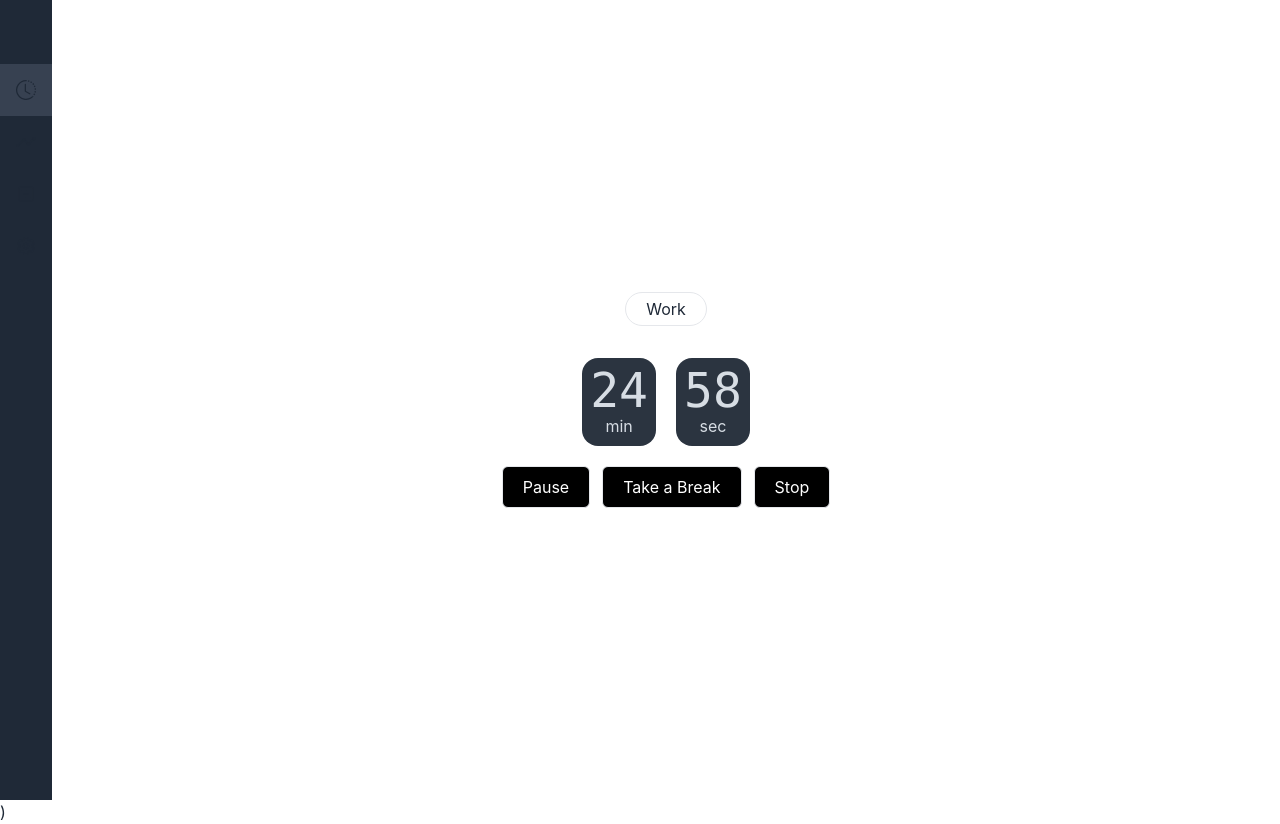
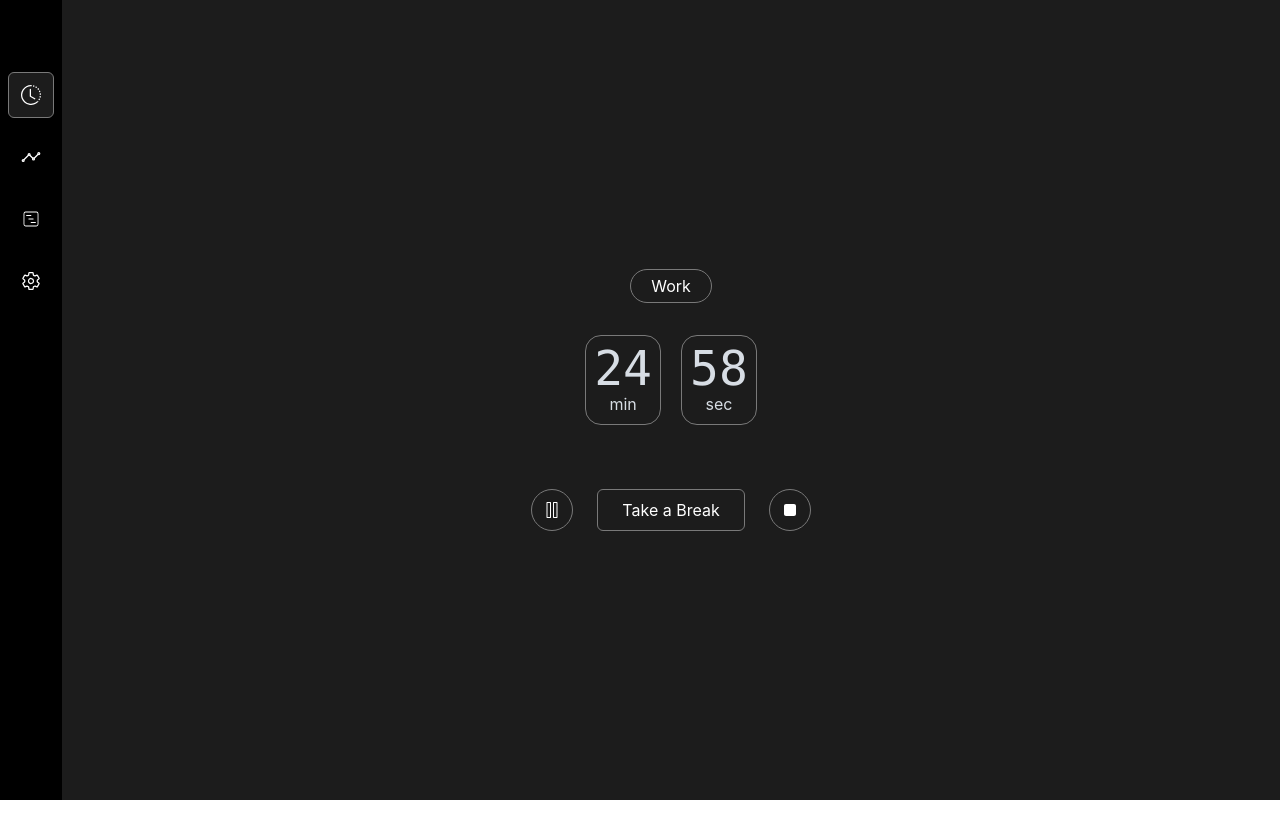
Before and after one commit to muthhukumar/pomomk, a React (Vite) app: page /pomo in a window 1280 px wide. Both pictures are taken after a click on the button "Start". After the commit the page ends 800 px from the top, so only its background shows below. Built offline with nearby package versions, Linux system fonts and the light colour scheme.

Commit message:
improved ui

```diff
--- a/index.html
+++ b/index.html
@@ -1,4 +1,4 @@
-<!doctype html>
+<!DOCTYPE html>
 <html lang="en">
   <head>
     <meta charset="UTF-8" />
@@ -7,7 +7,7 @@
     <title>pomomk</title>
   </head>
 
-  <body>
+  <body class="bg-matt-black">
     <div id="root"></div>
     <script type="module" src="/src/main.tsx"></script>
   </body>
--- a/src/components/Button.tsx
+++ b/src/components/Button.tsx
@@ -7,7 +7,7 @@ export default function Button({ className, ...props }: ButtonProps) {
   return (
     <button
       className={twMerge(
-        "border px-5 py-2 rounded-md bg-black text-white",
+        "px-6 py-2 rounded-md bg-matt-black border border-smoke text-white",
         className
       )}
       {...props}
--- a/src/components/Clock.tsx
+++ b/src/components/Clock.tsx
@@ -13,7 +13,7 @@ export default function Clock({
     <>
       <div className="grid grid-flow-col gap-5 text-center auto-cols-max">
         {Boolean(days) && (
-          <div className="flex flex-col p-2 bg-neutral rounded-box text-neutral-content">
+          <div className="flex flex-col p-2 rounded-box text-neutral-content bg-matt-black border-smoke border">
             <span className="countdown font-mono text-5xl">
               {/* @ts-ignore */}
               <span style={{ "--value": days ?? 0 }}></span>
@@ -22,7 +22,7 @@ export default function Clock({
           </div>
         )}
         {Boolean(hours) && (
-          <div className="flex flex-col p-2 bg-neutral rounded-box text-neutral-content">
+          <div className="flex flex-col p-2 rounded-box text-neutral-content bg-matt-black border-smoke border">
             <span className="countdown font-mono text-5xl">
               {/* @ts-ignore */}
               <span style={{ "--value": hours ?? 0 }}></span>
@@ -30,16 +30,16 @@ export default function Clock({
             hours
           </div>
         )}
-        <div className="flex flex-col p-2 bg-neutral rounded-box text-neutral-content">
+        <div className="flex flex-col p-2 rounded-box text-neutral-content bg-matt-black border-smoke border">
           <span className="countdown font-mono text-5xl">
-              {/* @ts-ignore */}
+            {/* @ts-ignore */}
             <span style={{ "--value": min }}></span>
           </span>
           min
         </div>
-        <div className="flex flex-col p-2 bg-neutral rounded-box text-neutral-content">
+        <div className="flex flex-col p-2 bg-matt-black border-smoke border rounded-box text-neutral-content">
           <span className="countdown font-mono text-5xl">
-              {/* @ts-ignore */}
+            {/* @ts-ignore */}
             <span style={{ "--value": sec }}></span>
           </span>
           sec
--- /dev/null
+++ b/src/components/IconButton.tsx
@@ -0,0 +1,29 @@
+import * as React from "react";
+import { IconType } from "react-icons/lib";
+import { twMerge } from "tailwind-merge";
+
+interface IconButtonProps extends React.ComponentProps<"button"> {
+  icon: IconType;
+  size?: number;
+}
+
+export default function IconButton({
+  className,
+  icon,
+  size,
+  ...props
+}: IconButtonProps) {
+  const Icon = icon;
+
+  return (
+    <button
+      className={twMerge(
+        "border p-3 rounded-full border-smoke bg-matt-black text-white",
+        className
+      )}
+      {...props}
+    >
+      <Icon size={size} />
+    </button>
+  );
+}
--- a/src/components/PomodoroTimer.tsx
+++ b/src/components/PomodoroTimer.tsx
@@ -1,7 +1,12 @@
+import { SlControlPause } from "react-icons/sl";
+import { FaStop } from "react-icons/fa6";
+import { FaPlay } from "react-icons/fa6";
+
 import { usePomodoroTimer } from "../utils/pomodoro/hooks";
 
 import Button from "./Button";
 import Clock from "./Clock";
+import IconButton from "./IconButton";
 
 export default function App() {
   const {
@@ -13,19 +18,29 @@ export default function App() {
 
   return (
     <div className="w-full justify-center h-screen flex items-center flex-col">
-      <p className="border rounded-full px-5 py-1 mb-8">
+      <p className="border border-smoke text-white rounded-full px-5 py-1 mb-8">
         {sessionType === "work" ? "Work" : "Short Break"}
       </p>
       <Clock sec={reverseClock.seconds} min={reverseClock.minutes} />
-      <div className="mt-5 flex items-center gap-3">
+      <div className="mt-16 flex items-center gap-3">
         {!status.isRunning && !status.isPaused && (
           <Button onClick={start}>Start</Button>
         )}
-        {status.isRunning && <Button onClick={pause}>Pause</Button>}
-        {status.isPaused && <Button onClick={resume}>Resume</Button>}
-        {status.isWorking && <Button onClick={takeBreak}>Take a Break</Button>}
-        {status.isResting && <Button onClick={startWork}>Start Work</Button>}
-        {status.isStarted && <Button onClick={stop}>Stop</Button>}
+        {status.isRunning && (
+          <IconButton onClick={pause} icon={SlControlPause} />
+        )}
+        {status.isPaused && <IconButton onClick={resume} icon={FaPlay} />}
+        {status.isWorking && (
+          <Button onClick={takeBreak} className="mx-3">
+            Take a Break
+          </Button>
+        )}
+        {status.isResting && (
+          <Button onClick={startWork} className="mx-3">
+            Start Work
+          </Button>
+        )}
+        {status.isStarted && <IconButton onClick={stop} icon={FaStop} />}
       </div>
     </div>
   );
--- a/src/components/Sidebar.tsx
+++ b/src/components/Sidebar.tsx
@@ -27,35 +27,45 @@ const links = [
   },
 ];
 
+function LinkWrapper({
+  isActive,
+  children,
+}: {
+  children: React.ReactNode;
+  isActive: boolean;
+}) {
+  return (
+    <div
+      className={clsx("p-3 m-2 border rounded-md", {
+        "border-smoke bg-matt-black": isActive,
+        "border-black rounded-md": !isActive,
+      })}
+    >
+      {children}
+    </div>
+  );
+}
+
 export default function Sidebar() {
   const pathname = useLocation().pathname;
 
   return (
-    <header className="h-screen bg-gray-800">
+    <header className="h-screen bg-black">
       <nav className="flex flex-col justify-between items-center mt-16">
         <div className="flex flex-col">
           {links.map(({ id, href, size, Icon }) => (
-            <div
-              key={id}
-              className={clsx("p-4", {
-                "bg-gray-700": pathname === href,
-              })}
-            >
+            <LinkWrapper key={id} isActive={pathname === href}>
               <Link to={href}>
                 <Icon size={size} />
               </Link>
-            </div>
+            </LinkWrapper>
           ))}
 
-          <div
-            className={clsx("p-4", {
-              "bg-gray-700": pathname === "/settings",
-            })}
-          >
+          <LinkWrapper isActive={pathname === "/settings"}>
             <Link to="/settings">
               <IoSettingsOutline size={20} />
             </Link>
-          </div>
+          </LinkWrapper>
         </div>
       </nav>
     </header>
--- a/src/components/index.ts
+++ b/src/components/index.ts
@@ -1,5 +1,6 @@
 export { default as Button } from "./Button";
 export { default as Clock } from "./Clock";
+export { default as IconButton } from "./IconButton";
 export { default as Sidebar } from "./Sidebar";
 export { default as PomodoroTimer } from "./PomodoroTimer";
 export { default as Sessions } from "./Sessions";
--- a/src/main.tsx
+++ b/src/main.tsx
@@ -15,6 +15,5 @@ ReactDOM.createRoot(document.getElementById("root") as HTMLElement).render(
     <SessionsProvider>
       <RouterProvider router={router} />
     </SessionsProvider>
-    )
   </React.StrictMode>
 );
--- a/src/styles.css
+++ b/src/styles.css
@@ -10,3 +10,8 @@
   -moz-osx-font-smoothing: grayscale;
   -webkit-text-size-adjust: 100%;
 }
+
+body {
+  background-color: "black";
+  color: white;
+}
--- /dev/null
+++ b/src/utils/hooks/tick.ts
@@ -0,0 +1,30 @@
+import * as React from "react";
+
+export function useTick() {
+  const [running, setRunning] = React.useState(false);
+  const [rerenderCount, setRerenderCount] = React.useState(0);
+
+  React.useEffect(() => {
+    let intervalId: number | undefined;
+
+    if (running) {
+      intervalId = setInterval(() => {
+        setRerenderCount((count) => count + 1);
+      }, 1000);
+    }
+
+    return () => {
+      clearInterval(intervalId);
+    };
+  }, [running]);
+
+  function tick() {
+    setRunning(true);
+  }
+
+  function halt() {
+    setRunning(false);
+  }
+
+  return { running, tick, halt, rerenderCount };
+}
--- a/src/utils/pomodoro/hooks.ts
+++ b/src/utils/pomodoro/hooks.ts
@@ -1,6 +1,13 @@
 import * as React from "react";
 import { useSessions } from "./provider";
-import { forwardClock, getLastSessionType, reverseClock, secondsElapsedOnSessions, Session } from ".";
+import {
+  forwardClock,
+  getLastSessionType,
+  reverseClock,
+  secondsElapsedOnSessions,
+  Session,
+} from ".";
+import { useTick } from "../hooks/tick";
 
 export const useMusicPlayer = (filePath: string) => {
   const [audio] = React.useState(new Audio(filePath));
@@ -25,7 +32,6 @@ export const useMusicPlayer = (filePath: string) => {
   };
 };
 
-
 export const usePomodoroTimer = ({
   workInterval = 25,
   breakInterval = 5,
@@ -33,8 +39,8 @@ export const usePomodoroTimer = ({
   workInterval?: number;
   breakInterval?: number;
 }) => {
-  const [running, setRunning] = React.useState(false);
-  const [rerenderCount, setRerenderCount] = React.useState(0);
+  const { running, tick, halt } = useTick();
+
   const sessions = useSessions();
 
   const workFinishedAudio = useMusicPlayer("/audio/work.wav");
@@ -44,7 +50,7 @@ export const usePomodoroTimer = ({
   const MAX_WORK_TIME = workInterval * 60;
 
   function start() {
-    setRunning(true);
+    tick();
 
     const newSession = new Session("work");
     newSession.setStartTime(Date.now());
@@ -54,7 +60,7 @@ export const usePomodoroTimer = ({
   }
 
   function pause() {
-    setRunning(false);
+    halt();
 
     const lastSession = sessions.current[sessions.current.length - 1];
 
@@ -62,7 +68,7 @@ export const usePomodoroTimer = ({
   }
 
   function resume() {
-    setRunning(true);
+    tick();
 
     const lastSession = sessions.current[sessions.current.length - 1];
 
@@ -96,22 +102,8 @@ export const usePomodoroTimer = ({
   function stop() {
     sessions.current = [];
 
-    setRunning(false);
+    halt();
   }
-
-  React.useEffect(() => {
-    let intervalId: number | undefined;
-
-    if (running) {
-      intervalId = setInterval(() => {
-        setRerenderCount((count) => count + 1);
-      }, 1000);
-    }
-
-    return () => {
-      clearInterval(intervalId);
-    };
-  }, [running]);
 
   const lastFullSession = getLastSessionType(sessions.current);
 
@@ -153,7 +145,6 @@ export const usePomodoroTimer = ({
       takeBreak,
       stop,
     },
-    rerenderCount,
     sessions,
     seconds,
     sessionType,
--- a/tailwind.config.js
+++ b/tailwind.config.js
@@ -2,40 +2,46 @@
 export default {
   content: ["./index.html", "./src/**/*.{js,ts,jsx,tsx}"],
   theme: {
-    extend: {},
+    extend: {
+      colors: {
+        "matt-black": "#1C1C1C",
+        "dark-matt-black": "#1C1C1C",
+        smoke: "#797979",
+      },
+    },
   },
   plugins: [require("daisyui")],
   daisyui: {
-		themes: [
-			'light',
-			'dark',
-			'cupcake',
-			'bumblebee',
-			'emerald',
-			'corporate',
-			'synthwave',
-			'retro',
-			'cyberpunk',
-			'valentine',
-			'halloween',
-			'garden',
-			'forest',
-			'aqua',
-			'lofi',
-			'pastel',
-			'fantasy',
-			'wireframe',
-			'black',
-			'luxury',
-			'dracula',
-			'cmyk',
-			'autumn',
-			'business',
-			'acid',
-			'lemonade',
-			'night',
-			'coffee',
-			'winter'
-		]
-	}
-}
+    themes: [
+      "light",
+      "dark",
+      "cupcake",
+      "bumblebee",
+      "emerald",
+      "corporate",
+      "synthwave",
+      "retro",
+      "cyberpunk",
+      "valentine",
+      "halloween",
+      "garden",
+      "forest",
+      "aqua",
+      "lofi",
+      "pastel",
+      "fantasy",
+      "wireframe",
+      "black",
+      "luxury",
+      "dracula",
+      "cmyk",
+      "autumn",
+      "business",
+      "acid",
+      "lemonade",
+      "night",
+      "coffee",
+      "winter",
+    ],
+  },
+};
```
